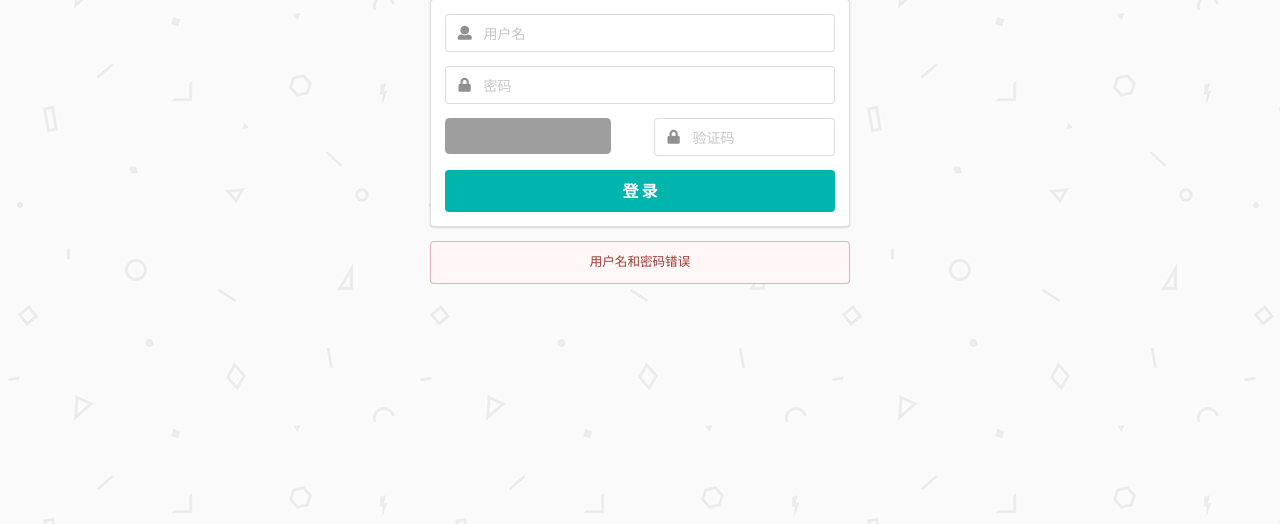
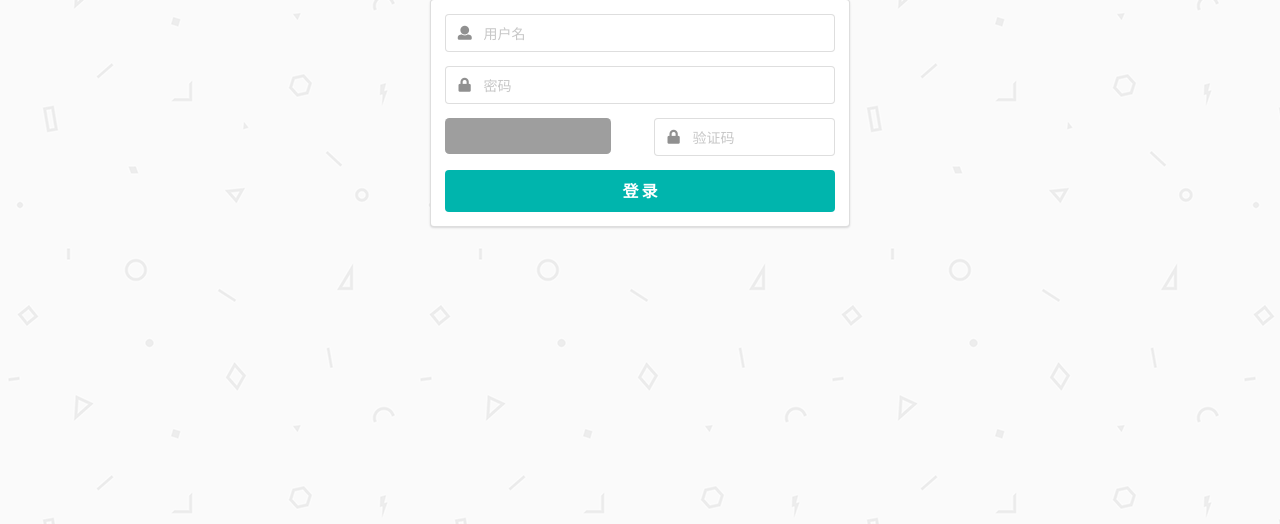
Before and after one commit to borntodie-new/django-blog, a Django app: page /backend/login/ in a window 1280 px wide. Shown: the part 172-696 px from the top of the page. Run offline with Django 3.2, Linux system fonts and the light colour scheme; some libraries are stand-ins or nearby versions; grey boxes are pictures that could not be loaded.

Commit message:
登录模板调整

```diff
--- a/app/backend/templates/b-base/login.html
+++ b/app/backend/templates/b-base/login.html
@@ -23,44 +23,44 @@
                         管理后台登录
                     </div>
                 </h2>
-                <form class="ui large form" method="post" action="#">
+                <div class="ui large form">
                     <div class="ui  segment">
                         <div class="field">
                             <div class="ui left icon input">
                                 <i class="user icon"></i>
-                                <input type="text" name="username" placeholder="用户名">
+                                <input type="text" name="username" id="username" placeholder="用户名">
                             </div>
                         </div>
                         <div class="field">
                             <div class="ui left icon input">
                                 <i class="lock icon"></i>
-                                <input type="password" name="password" placeholder="密码">
+                                <input type="password" name="password" id="password" placeholder="密码">
                             </div>
                         </div>
                         <div class="field">
                             <div class="ui grid">
                                 <div class="two column row">
                                     <div class="column">
-                                        <img src="https://unsplash.it/800/450?image=1005" alt=""
+                                        <img src="{% url 'backend:get_code_image' %}" alt=""
                                              class="ui rounded image"
                                              style="width: 166px!important;height: 36px !important;">
                                     </div>
                                     <div class="column">
                                         <div class="ui left icon input">
                                             <i class="lock icon"></i>
-                                            <input type="text" name="code" placeholder="验证码">
+                                            <input type="text" name="code" id="code" placeholder="验证码">
                                         </div>
                                     </div>
                                 </div>
                             </div>
                         </div>
-                        <button class="ui fluid large teal submit button">登 录</button>
+                        <button id="login-brn" class="ui fluid large teal submit button">登 录</button>
                     </div>
 
                     <div class="ui error mini message"></div>
-                    <div class="ui mini negative message">用户名和密码错误</div>
+                    <div class="ui mini hidden negative message"></div>
 
-                </form>
+                </div>
 
             </div>
         </div>
@@ -73,6 +73,7 @@
 
 
 <script>
+    // 表单校验
     $('.ui.form').form({
         fields: {
             username: {
@@ -98,7 +99,45 @@
             }
         }
     });
+    // 点击图片更新验证码图片
+    $('#img').click(function () {
+        $('#img').click(function () {
+            let oldVal = $(this).attr('src');
+            $(this).attr('src', oldVal + "?");
+        })
+    })
+    // 发送登录请求
+    $('#login-btn').on('click', function () {
+        $.ajax({
+            url: '{% url "backend:login" %}',
+            type: 'post',
+            data: {
+                username: $('#username').val(),
+                password: $('#password').val(),
+                code: $('#code').val(),
+                csrfmiddlewaretoken: '{{ csrf_token }}'
+            },
+            success: function (res) {
+                if (res.code === '200') {
+                    console.log(res)
+                    // 跳转到首页
+                    window.location.href = res.url;
+                } else {
+                    console.log('====', res)
+                    let errorEle = $('#error-info')[0];
+                    errorEle.setAttribute('class', 'ui mini negative message');
+                    errorEle.innerText = res.message;
+                }
+            }
+        })
+    })
+    // 给所有input框设置聚焦事件
+    $('input').on('focus', function () {
+        let errorEle = $('#error-info')[0];
+        errorEle.setAttribute('class', 'ui mini hidden negative message');
+    })
 </script>
+
 
 </body>
 </html>
```
